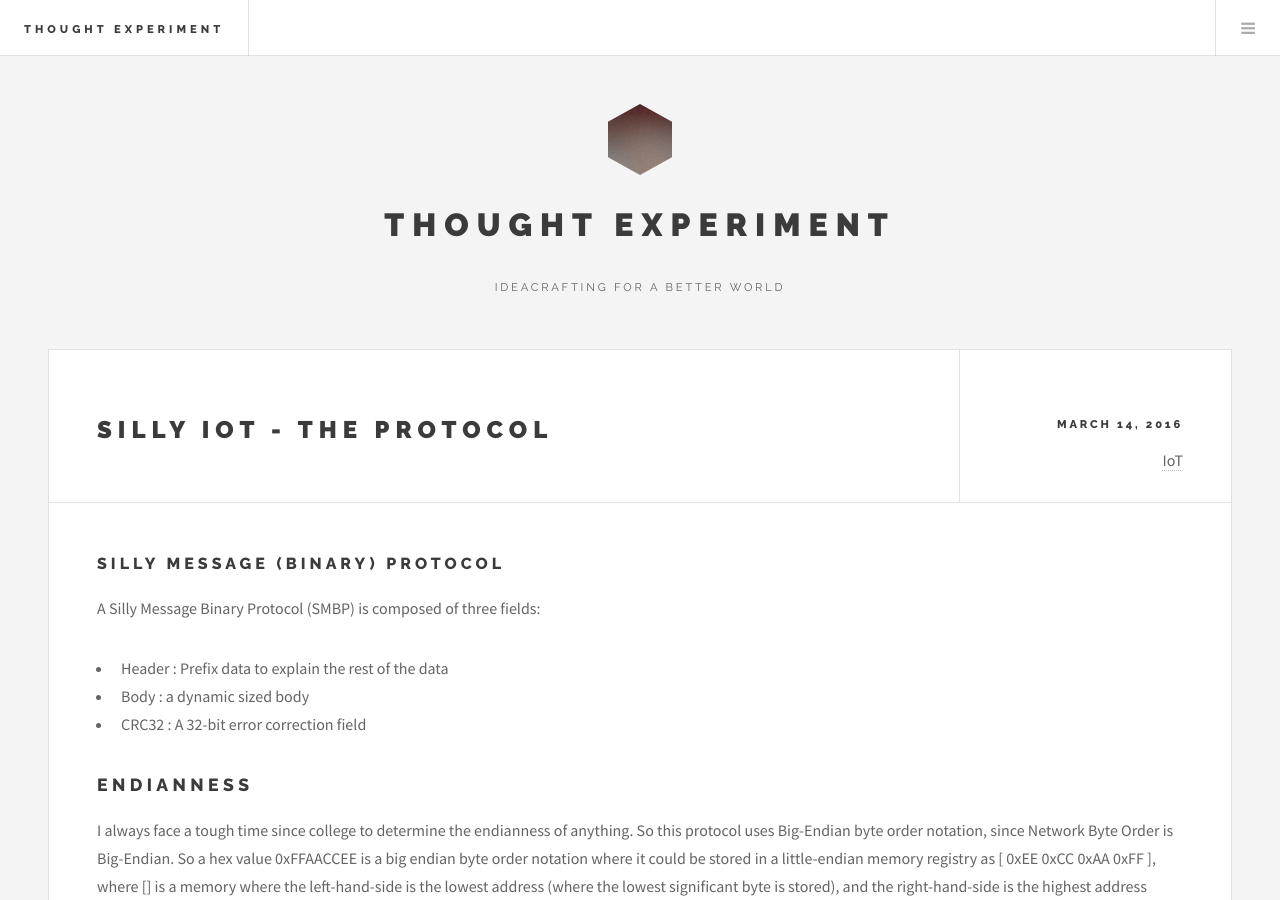
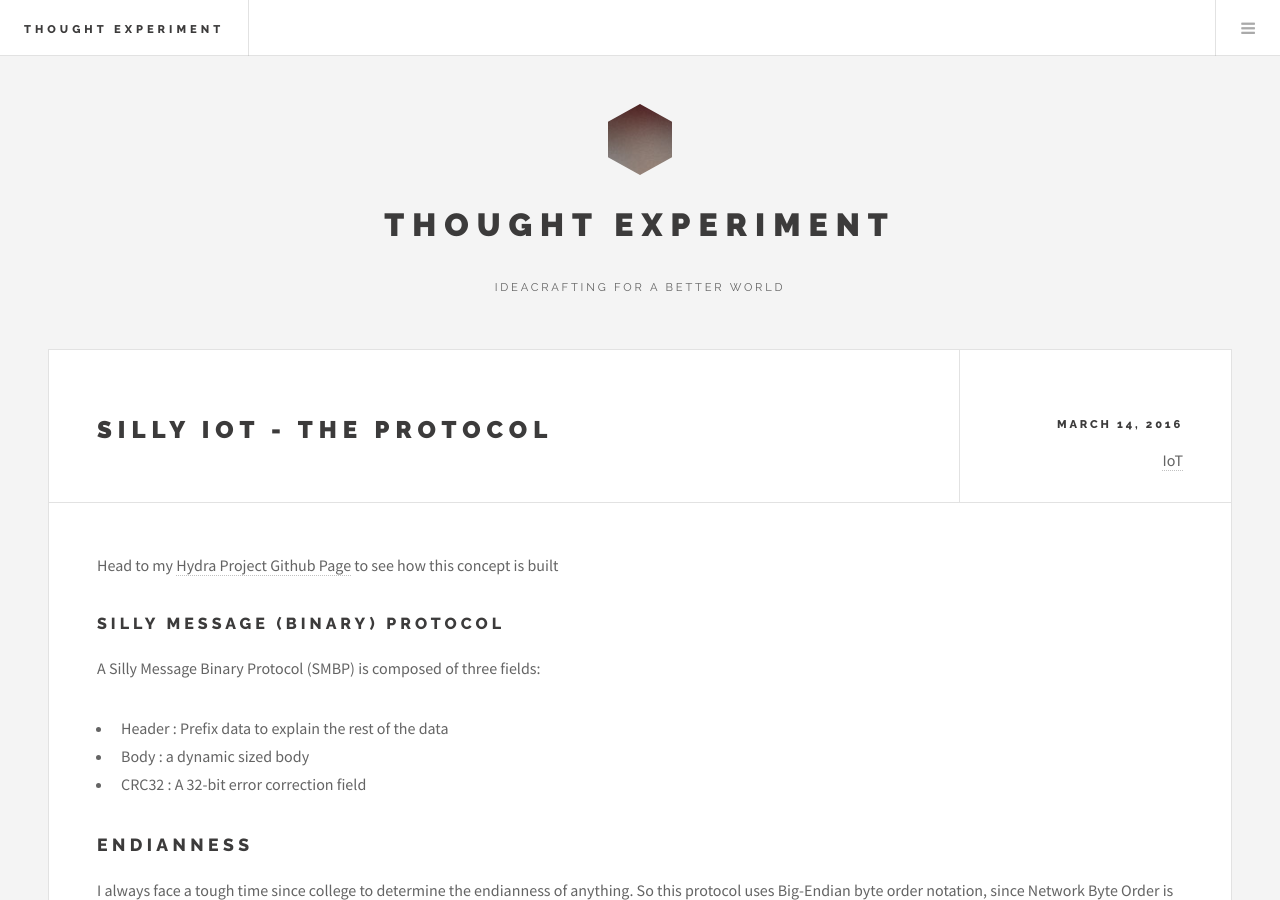
Before and after one commit to rizkylearns/thought-experiment, a Jekyll site: the page built from _posts/2016-03-15-silly-iot-the-protocol.md, in a window 1280 px wide and 900 px high. Built offline with Jekyll 4.4.1, drawn with Linux system fonts in a browser that asks for light colours.

Commit message:
added link to project hydra site in jekyll post

```diff
--- a/_posts/2016-03-15-silly-iot-the-protocol.md
+++ b/_posts/2016-03-15-silly-iot-the-protocol.md
@@ -5,6 +5,8 @@ date:   2016-03-15 00:10:00 +04:00
 categories: IoT Career-Buildup
 tags: idea concept built
 ---
+
+Head to my [Hydra Project Github Page](https://github.com/rizkylearns/project-hydra) to see how this concept is built
 
 # Silly Message (Binary) Protocol
 
```
